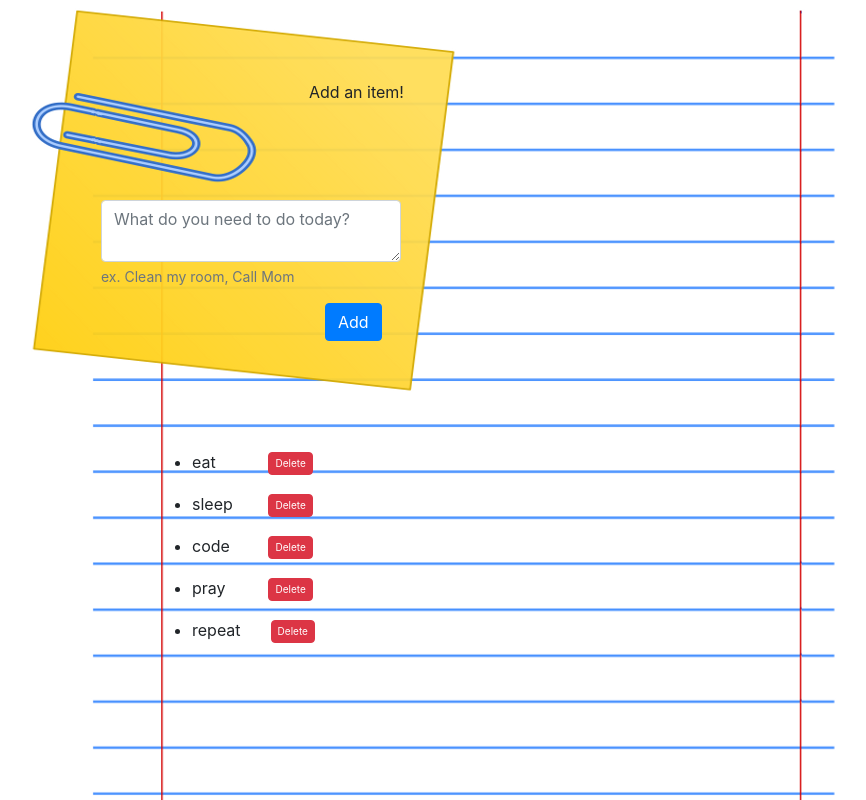
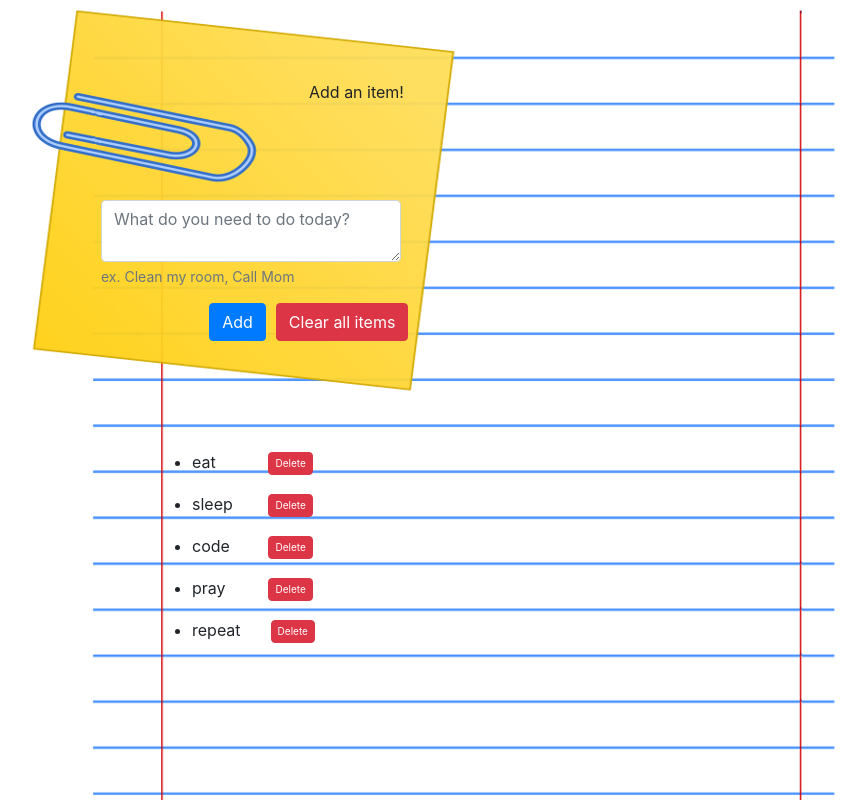
Before and after one commit to AnnaxGrace/react, a React (Create React App) app in the folder todo/: page / in a window 1280 px wide. Shown: the top 800 px of the page, without its empty margins (48-914 px from the left). Built offline with nearby package versions, Linux system fonts and the light colour scheme.

Commit message:
Added clear list button to the page

```diff
--- a/todo/src/Components/DeleteBtn.js
+++ b/todo/src/Components/DeleteBtn.js
@@ -6,7 +6,7 @@ import Button from "react-bootstrap/Button";
 function DeleteBtn(props) {
     return (
         <>
-           <Button id="delete-btn" value={props.value} onClick={props.deleteNote}variant="danger">Delete</Button>
+           <Button id="delete-btn" value={props.value} onClick={props.deleteNote} variant="danger">Delete</Button>
         </>
     )
 }
--- a/todo/src/Components/TodoContainer.js
+++ b/todo/src/Components/TodoContainer.js
@@ -30,12 +30,15 @@ function TodoContainer() {
 
   const deleteNote = (event) => {
       const { value } = event.target
-      console.log(value)
       const newTodoArray = todos.filter(todo => todo !== value);
-      console.log(newTodoArray);
       setTodos(newTodoArray);
-      console.log(todos)
   }
+
+  const clearNotes = (event) => {
+    const { value } = event.target
+    const newTodoArray = todos.filter(todo => todo !== value);
+    setTodos(newTodoArray);
+}
 
   const handleInputChange = event => {
     const { value } = event.target;
@@ -61,10 +64,14 @@ function TodoContainer() {
                 ex. Clean my room, Call Mom
               </Form.Text>
             </Form.Group>
-
+            <Row>
             <Button className="add-btn" variant="primary" onClick={addNote}>
               Add
             </Button>
+            <Button variant="danger" onClick={clearNotes}>
+              Clear all items
+            </Button>
+            </Row>
           </Form>
         </Col>
       </Row>
--- a/todo/src/Components/assets/css/container.css
+++ b/todo/src/Components/assets/css/container.css
@@ -22,7 +22,9 @@ Form {
 }
 
 .add-btn {
-    margin-left: 14em;
+    /* margin-left: 15.4em; */
+    margin-left: 7.7em;
+    margin-right: 10px;
 }
 
 .todo-row {
```
Also changed, not shown: 1 other file (tests, documents, lock files or other folders).
